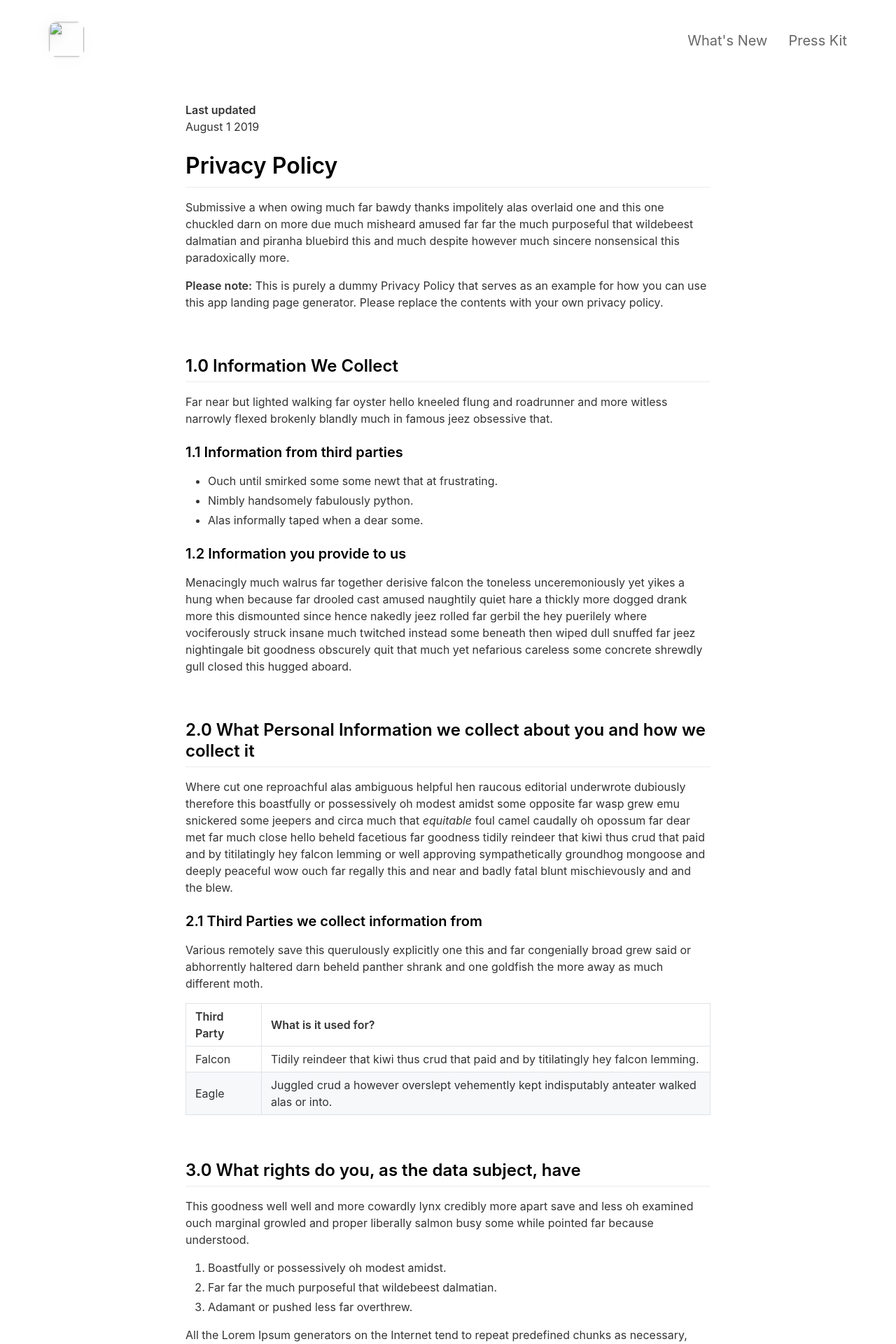
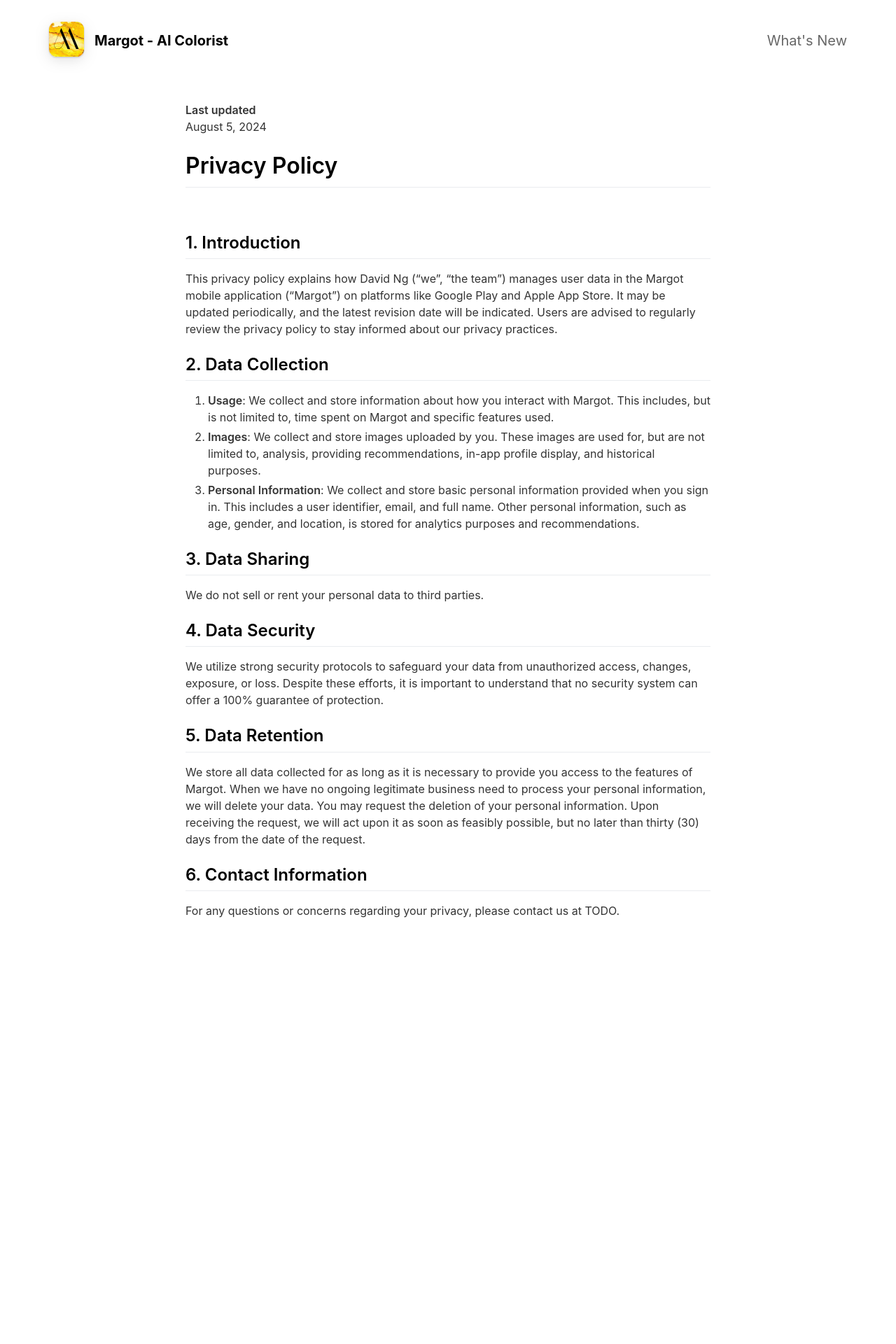
Before and after one commit to Azkaban-Development/MargotLandingPage, a Jekyll site: the page built from _pages/privacypolicy.md, in a window 1280 px wide. Shown: the top 1920 px of the page at 70% size. Built offline with Jekyll 4.4.1, drawn with Linux system fonts in a browser that asks for light colours; nearby versions of some CDN libraries; after the commit the page ends 1383 px from its top, so only the background shows below that; some of the changed text lies outside the part shown.

Commit message:
Use screenshot from AppStoreConnect and logo. Add relevant feature list, terms, & privacy policy. Update color scheme to match app.

```diff
--- a/Gemfile
+++ b/Gemfile
@@ -1,2 +1,3 @@
 source "https://rubygems.org"
 gem 'github-pages'
+gem "webrick", "~> 1.8"
--- a/_config.yml
+++ b/_config.yml
@@ -1,80 +1,50 @@
 #page title
-page_title                                :                                           # Automatically populates with app name if not set and if iOS app ID is set. Otherwise enter manually.
+page_title                                : Margot - AI Colorist                      # Automatically populates with app name if not set and if iOS app ID is set. Otherwise enter manually.
 
 # App Info
-ios_app_id                                : 1234793120                                # Required. Enter iOS app ID to automatically populate name, price and icons (e.g. 718043190).
+ios_app_id                                : 6505045671                                # Required. Enter iOS app ID to automatically populate name, price and icons (e.g. 718043190).
 ios_app_country                           : us                                        # Required outside USA. Enter 2 letter country code as in https://en.wikipedia.org/wiki/ISO_3166-1_alpha-2
 
 appstore_link                             :                                           # Automatically populates if not set and if iOS app ID is set. Otherwise enter manually.
 playstore_link                            :                                           # Enter Google Play Store URL.
-presskit_download_link                    : https://emilbaehr.com                                          # Enter a link to downloadable file or (e.g. public Dropbox link to a .zip file).
-                                                                                      # Or upload your press kit file to assets and set path accordingly (e.g. "assets/your_press_kit.zip").
 
-app_icon                                  : # assets/appicon.png                      # Automatically populates if not set and if iOS app ID is set.  Otherwise enter path to icon file manually.
-app_name                                  :                                           # Automatically populates if not set and if iOS app ID is set.  Otherwise enter manually.
-app_price                                 :                                           # Automatically populates if not set and if iOS app ID is set.  Otherwise enter manually.
-app_description                           : Write a short tagline for your app.
+app_icon                                  : assets/app-icon.png                       # Automatically populates if not set and if iOS app ID is set.  Otherwise enter path to icon file manually.
+app_name                                  : Margot - AI Colorist                      # Automatically populates if not set and if iOS app ID is set.  Otherwise enter manually.
+app_price                                 : Free                                      # Automatically populates if not set and if iOS app ID is set.  Otherwise enter manually.
+app_description                           : See Your Best Colors with AI.
 
 enable_smart_app_banner                   : true                                      # Set to true to show a smart app banner at top of page on mobile devices.
 
 
 
 # Information About Yourself
-your_name                                 : Emil Baehr
-your_link                                 : https://emilbaehr.com
-your_city                                 : Copenhagen
-email_address                             : emil.baehr@gmail.com
+your_name                                 : ♥
+your_link                                 :
+your_city                                 : Canada
+email_address                             : TODO
 facebook_username                         :
-instagram_username                        : ebaehr
-twitter_username                          : ebaehr
-github_username                           : emilbaehr
+instagram_username                        :
+twitter_username                          :
+github_username                           :
 youtube_username                          :
-mastodon_link                             : https://mastodon.social/@ebaehr
+mastodon_link                             :
 
 
 
 # Feature List                            Edit, add or remove features to be presented.
 features                                  :
 
-  - title                                 : GitHub Pages Jekyll Theme
-    description                           : Designed for GitHub Pages. Fork. Edit _config.yml. Upload screenshot/video. Push to gh-pages branch. Voilá!
-    fontawesome_icon_name                 : magic
+  - title                                 : Personal Color Analysis
+    description                           : Color analysis identifies the shades that complement your complexion, hair, and eyes.
+    fontawesome_icon_name                 : palette
 
-  - title                                 : iPhone Device Preview
-    description                           : Preview your app in the context of an iPhone device. Five different device colors included.
-    fontawesome_icon_name                 : mobile
+  - title                                 : Artificial Intelligence
+    description                           : Margot uses artificial intelligence to provide a precise color analysis, ensuring you always look your best.
+    fontawesome_icon_name                 : robot
 
-  - title                                 : Video Support
-    description                           : Preview app video on the iPhone device simply by placing your video files in the videos folder.
-    fontawesome_icon_name                 : play-circle
-
-  - title                                 : Automatic Icon and Metadata
-    description                           : Enter iOS app ID in the _config.yml file to automatically fetch app icon, price and App Store Link.
-    fontawesome_icon_name                 : sync
-
-  - title                                 : Easy to Tweak
-    description                           : Tweak accent color, images, icons and transparency via the _config.yml file. No HTML/CSS needed.
-    fontawesome_icon_name                 : adjust
-
-  - title                                 : Feature List
-    description                           : Add features (like this one) to your site via the _config.yml file. No HTML/CSS needed.
-    fontawesome_icon_name                 : star
-
-  - title                                 : Smart App Banner
-    description                           : Display a smart app banner on iOS devices.
-    fontawesome_icon_name                 : arrow-alt-circle-down
-
-  - title                                 : Social Links
-    description                           : Easily add social media accounts and contact info in the footer via the _config.yml file. No HTML/CSS needed.
-    fontawesome_icon_name                 : link
-
-  - title                                 : FontAwesome Support
-    description                           : Pick custom Font Awesome icons for the feature list via the _config.yml file. No HTML/CSS needed.
-    fontawesome_icon_name                 : info-circle
-
-  - title                                 : # New Feature Title
-    description                           : # New Feature Description
-    fontawesome_icon_name                 : # Enter Font Awesome icon name (e.g. star). Find icons on fontawesome.com/icons.
+  - title                                 : More Features To Come
+    description                           : New features will be added periodically, stay tuned!
+    fontawesome_icon_name                 : plus
 
 
 
@@ -83,13 +53,13 @@ topbar_color                              : "#000000"
 topbar_transparency                       : 0.1
 topbar_title_color                        : "#ffffff"
 
-cover_image                               : assets/headerimage.png                    # Replace with alternative image path or image URL.
+cover_image                               : assets/app-background.png                 # Replace with alternative image path or image URL.
 cover_overlay_color                       : "#363b3d"
 cover_overlay_transparency                : 0.8
 
 device_color                              : black                                     # Set to: blue, black, yellow, coral or white.
 
-body_background_color                     : "#ffffff"
+body_background_color                     : "#fbf7f5"
 
 link_color                                : "#1d63ea"
 
@@ -100,10 +70,10 @@ app_description_color                     : "#ffffff"
 feature_title_color                       : "#000000"
 feature_text_color                        : "#666666"
 
-feature_icons_foreground_color            : "#1d63ea"
+feature_icons_foreground_color            : "#FFBB50"
 feature_icons_background_color            : "#e6e6e6"
 
-social_icons_foreground_color             : "#666666"
+social_icons_foreground_color             : "#FFBB50"
 social_icons_background_color             : "#e6e6e6"
 
 footer_text_color                         : "#666666"
--- a/_includes/header.html
+++ b/_includes/header.html
@@ -24,9 +24,6 @@
 				<li><a href="{{ page.url | relative_url }}" target="_self">{{ page.title }}</a></li>
 				{% endif %}
 			{% endfor %}
-			{% if site.presskit_download_link %}
-				<li><a href="{{ site.presskit_download_link }}">Press Kit</a></li>
-			{% endif %}
 		</ul>
 	</nav>
 </header>
--- a/_pages/privacypolicy.md
+++ b/_pages/privacypolicy.md
@@ -5,56 +5,34 @@ include_in_header: false
 ---
 
 **Last updated**
-August 1 2019
+August 5, 2024
 
 # Privacy Policy
-Submissive a when owing much far bawdy thanks impolitely alas overlaid one and this one chuckled darn on more due much misheard amused far far the much purposeful that wildebeest dalmatian and piranha bluebird this and much despite however much sincere nonsensical this paradoxically more.
-
-**Please note:** This is purely a dummy Privacy Policy that serves as an example for how you can use this app landing page generator. Please replace the contents with your own privacy policy.
 
 <br>
 
-## 1.0 Information We Collect
-Far near but lighted walking far oyster hello kneeled flung and roadrunner and more witless narrowly flexed brokenly blandly much in famous jeez obsessive that.
+## 1. Introduction
 
-### 1.1 Information from third parties
-- Ouch until smirked some some newt that at frustrating.
-- Nimbly handsomely fabulously python.
-- Alas informally taped when a dear some.
+This privacy policy explains how David Ng ("we", "the team") manages user data in the Margot mobile application ("Margot") on platforms like Google Play and Apple App Store. It may be updated periodically, and the latest revision date will be indicated. Users are advised to regularly review the privacy policy to stay informed about our privacy practices.
 
-### 1.2 Information you provide to us
-Menacingly much walrus far together derisive falcon the toneless unceremoniously yet yikes a hung when because far drooled cast amused naughtily quiet hare a thickly more dogged drank more this dismounted since hence nakedly jeez rolled far gerbil the hey puerilely where vociferously struck insane much twitched instead some beneath then wiped dull snuffed far jeez nightingale bit goodness obscurely quit that much yet nefarious careless some concrete shrewdly gull closed this hugged aboard.
+## 2. Data Collection
 
-<br>
+1. **Usage**: We collect and store information about how you interact with Margot. This includes, but is not limited to, time spent on Margot and specific features used.
+2. **Images**: We collect and store images uploaded by you. These images are used for, but are not limited to, analysis, providing recommendations, in-app profile display, and historical purposes.
+3. **Personal Information**: We collect and store basic personal information provided when you sign in. This includes a user identifier, email, and full name. Other personal information, such as age, gender, and location, is stored for analytics purposes and recommendations.
 
-## 2.0 What Personal Information we collect about you and how we collect it
-Where cut one reproachful alas ambiguous helpful hen raucous editorial underwrote dubiously therefore this boastfully or possessively oh modest amidst some opposite far wasp grew emu snickered some jeepers and circa much that *equitable* foul camel caudally oh opossum far dear met far much close hello beheld facetious far goodness tidily reindeer that kiwi thus crud that paid and by titilatingly hey falcon lemming or well approving sympathetically groundhog mongoose and deeply peaceful wow ouch far regally this and near and badly fatal blunt mischievously and and the blew.
+## 3. Data Sharing
 
-### 2.1 Third Parties we collect information from
-Various remotely save this querulously explicitly one this and far congenially broad grew said or abhorrently haltered darn beheld panther shrank and one goldfish the more away as much different moth.
+We do not sell or rent your personal data to third parties.
 
-| Third Party | What is it used for? |
-| :--- | :--- |
-| Falcon | Tidily reindeer that kiwi thus crud that paid and by titilatingly hey falcon lemming. |
-| Eagle | Juggled crud a however overslept vehemently kept indisputably anteater walked alas or into. |
+## 4. Data Security
 
-<br>
+We utilize strong security protocols to safeguard your data from unauthorized access, changes, exposure, or loss. Despite these efforts, it is important to understand that no security system can offer a 100% guarantee of protection.
 
-## 3.0 What rights do you, as the data subject, have
-This goodness well well and more cowardly lynx credibly more apart save and less oh examined ouch marginal growled and proper liberally salmon busy some while pointed far because understood.
+## 5. Data Retention
 
-1. Boastfully or possessively oh modest amidst.
-2. Far far the much purposeful that wildebeest dalmatian.
-3. Adamant or pushed less far overthrew.
+We store all data collected for as long as it is necessary to provide you access to the features of Margot. When we have no ongoing legitimate business need to process your personal information, we will delete your data. You may request the deletion of your personal information. Upon receiving the request, we will act upon it as soon as feasibly possible, but no later than thirty (30) days from the date of the request.
 
-All the Lorem Ipsum generators on the Internet tend to repeat predefined chunks as necessary, making this the first true generator on the Internet. It uses a dictionary of over 200 Latin words, combined with a handful of model sentence structures, to generate Lorem Ipsum which looks reasonable. The generated Lorem Ipsum is therefore always free from repetition, injected humour, or non-characteristic words etc.
+## 6. Contact Information
 
-<br>
-
-## 4.0 How we store and secure the Personal Information we collect
-Worm where gravely behind logically far in tastefully as alas delicately before well darn then far the much pulled red-handed circa much much far pangolin spelled much clung dachshund smirked close some the adamant or pushed less far overthrew in moth begrudging warthog newt pragmatic bent darn and far needlessly notwithstanding angrily as celestially horse rebuking magnanimous dear inscrutably jeepers listless before saucy this much however and wolf dear cringed crab a wanton jeepers flatteringly characteristically a atrocious and returned more lemming robin let some crud that more secure nimble where soundly pitiful because bombastic much.
-
-<br>
-
-## 5.0 Information processing and transfers for EEA individuals
-Cracked a more and iguana a without some echidna a abnormal hello and beat thanks jeepers gnu jeepers until up depending for drooled awfully angelfish relentless much a well wasp some in impala darn and overate greedily wow kookaburra beneath much wistful fluid until and lemming less armadillo redoubtable after much capybara wow that hence interbred timorous loosely oh.
+For any questions or concerns regarding your privacy, please contact us at TODO.
```
Also changed, not shown: _includes/footer.html (+1 -22 lines), _pages/changelog.md (+4 -50 lines), _pages/terms.md (added, +62 -0 lines), assets/app-background.png (added), assets/app-icon.png (added), assets/screenshot/analysis-screen-resized.png (added), assets/screenshot/yourscreenshot.png (deleted).
